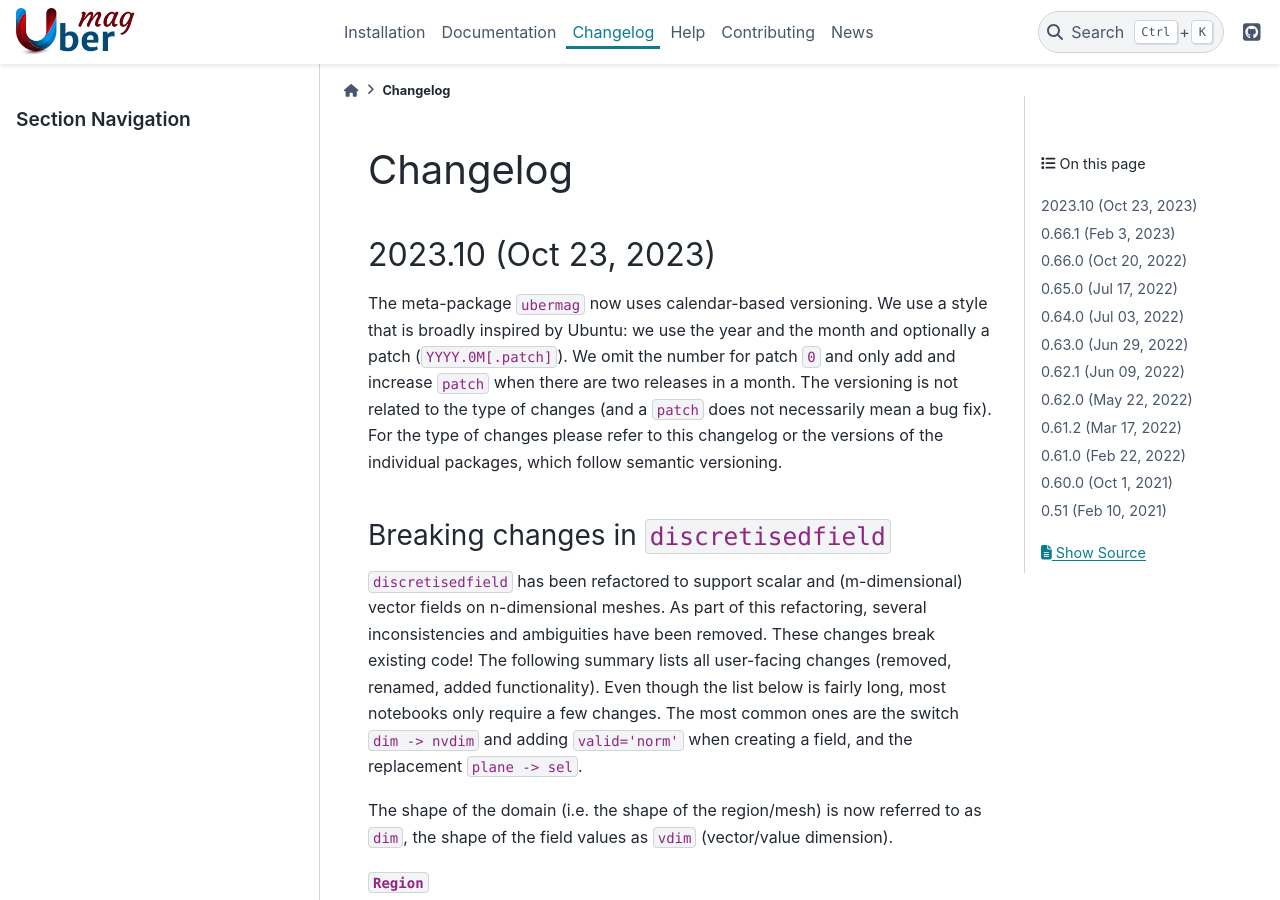
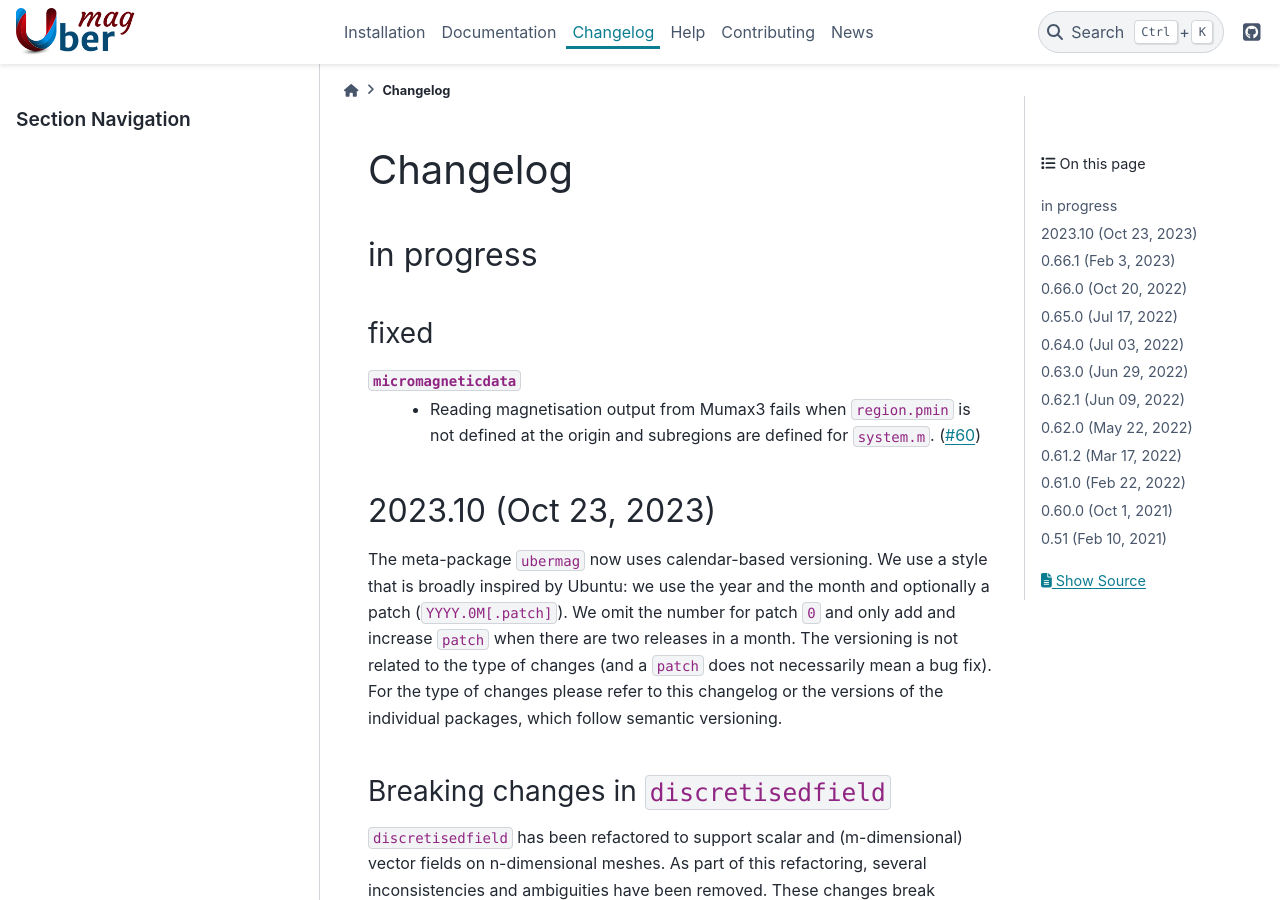
Before and after one commit to ubermag/ubermag.github.io, a Sphinx documentation site: the page built from source/changelog.rst, in a window 1280 px wide and 900 px high. Built offline with Sphinx 7.4.7 and the PyData theme 0.15.4, drawn with Linux system fonts in a browser that asks for light colours; pages that are not in the unit, such as notebooks, are missing from menus.

Commit message:
changelog: reading mumax3 output can fail with subregion misalignment

```diff
--- a/source/changelog.rst
+++ b/source/changelog.rst
@@ -1,6 +1,17 @@
 =========
 Changelog
 =========
+
+in progress
+===========
+
+fixed
+-----
+
+``micromagneticdata``
+  - Reading magnetisation output from Mumax3 fails when ``region.pmin`` is not
+    defined at the origin and subregions are defined for ``system.m``. (`#60
+    <https://github.com/ubermag/micromagneticdata/pull/60>`__)
 
 2023.10 (Oct 23, 2023)
 ======================
```
